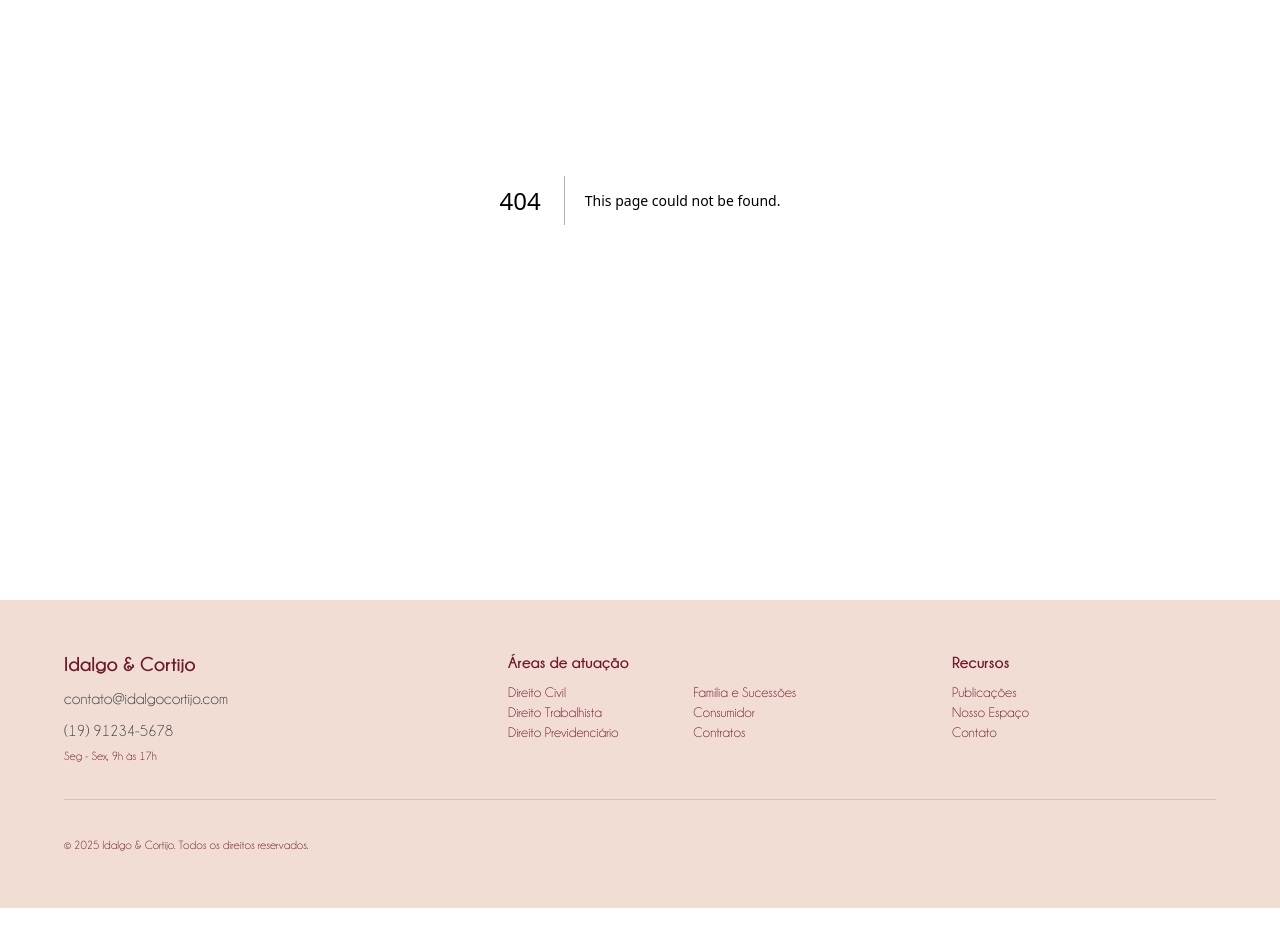
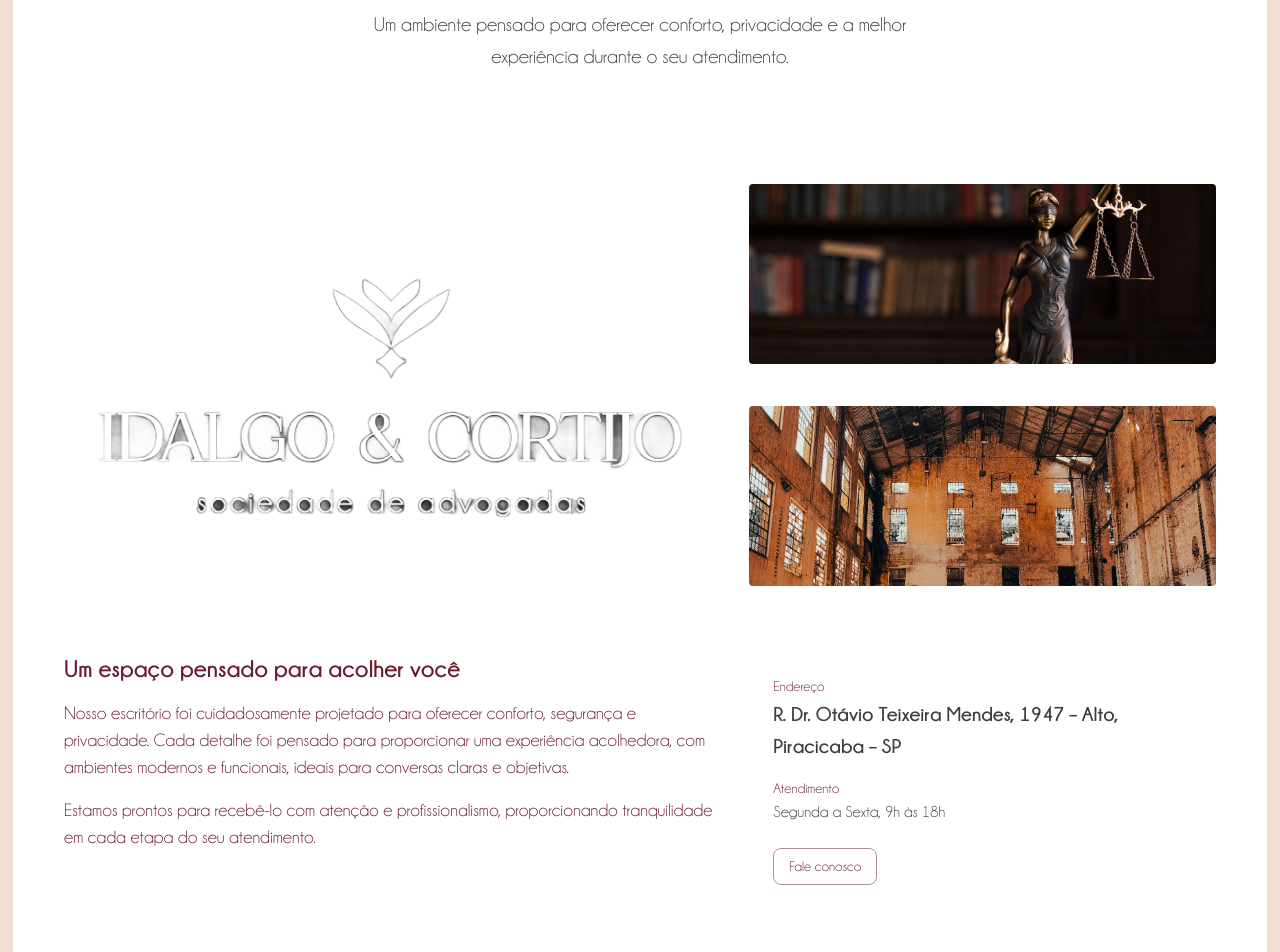
Before and after one commit to bdj-house/llp, a Next.js app: page /nosso-espaco in a window 1280 px wide. Before the commit this address had no page. Shown: the part 200-1152 px from the top of the page. Before the commit the page ends 1108 px from the top, so only its background shows below. Built offline with nearby package versions, Linux system fonts and the light colour scheme; some icons are missing.

Commit message:
feat: adding our space sketch

```diff
--- /dev/null
+++ b/src/app/nosso-espaco/page.tsx
@@ -0,0 +1,16 @@
+import main5 from '@/assets/images/main-5.png';
+import main6 from '@/assets/images/main-6.png';
+import test2 from '@/assets/images/test-2.jpg';
+import woman1 from '@/assets/images/woman-1.jpg';
+import OurSpaceScreen from '@/features/OurSpace/screen';
+import type { Metadata } from 'next';
+
+export const metadata: Metadata = {
+  title: 'Nosso Espaço | Idalgo Cortijo',
+  description:
+    'Conheça nosso escritório: um ambiente acolhedor e preparado para atendê-lo com excelência e privacidade, em Piracicaba - SP.',
+};
+
+export default function OurSpacePage() {
+  return <OurSpaceScreen images={{ main5, main6, test2, woman1 }} />;
+}
--- /dev/null
+++ b/src/features/OurSpace/screen/index.tsx
@@ -0,0 +1,139 @@
+'use client';
+
+import { ViewContainer } from '@/shared/components';
+import { Box, Button, Container, Paper, Typography } from '@mui/material';
+import Image, { StaticImageData } from 'next/image';
+import { useState } from 'react';
+
+interface Props {
+  images: {
+    main5: StaticImageData;
+    main6: StaticImageData;
+    test2: StaticImageData;
+    woman1: StaticImageData;
+  };
+}
+
+export default function OurSpaceScreen({ images }: Props) {
+  const [isMapOpen, setIsMapOpen] = useState(false);
+
+  return (
+    <ViewContainer
+      header={{
+        title: 'Nosso Espaço',
+        subtitle: 'Conheça o escritório',
+        subject:
+          'Um ambiente pensado para oferecer conforto, privacidade e a melhor experiência durante o seu atendimento.',
+      }}
+      isPageContainer
+    >
+      <Container sx={{ py: 8 }}>
+        <Box
+          sx={{
+            display: 'grid',
+            alignItems: 'stretch',
+            gap: 4,
+            gridTemplateColumns: { xs: '1fr', md: '7fr 5fr' },
+          }}
+        >
+          <Box>
+            <Paper
+              elevation={0}
+              sx={{ position: 'relative', height: { xs: 260, md: 420 }, overflow: 'hidden' }}
+            >
+              <Image
+                src={images.main5}
+                alt="Recepção do escritório"
+                fill
+                style={{ objectFit: 'cover' }}
+              />
+            </Paper>
+          </Box>
+          <Box>
+            <Box
+              sx={{
+                display: 'grid',
+                gap: 3,
+                height: '100%',
+                gridTemplateColumns: { xs: '1fr 1fr', md: '1fr' },
+              }}
+            >
+              <Paper elevation={0} sx={{ position: 'relative', height: 180, overflow: 'hidden' }}>
+                <Image
+                  src={images.main6}
+                  alt="Sala de atendimento"
+                  fill
+                  style={{ objectFit: 'cover' }}
+                />
+              </Paper>
+              <Paper elevation={0} sx={{ position: 'relative', height: 180, overflow: 'hidden' }}>
+                <Image
+                  src={images.test2}
+                  alt="Detalhes do ambiente"
+                  fill
+                  style={{ objectFit: 'cover' }}
+                />
+              </Paper>
+            </Box>
+          </Box>
+        </Box>
+        <Box
+          sx={{
+            display: 'grid',
+            gap: 4,
+            gridTemplateColumns: { xs: '1fr', md: '7fr 5fr' },
+            mt: 6,
+          }}
+        >
+          <Box>
+            <Typography
+              variant="h5"
+              color="primary"
+              mb={2}
+              fontWeight={600}
+              gutterBottom
+              fontSize={24}
+            >
+              Um espaço pensado para acolher você
+            </Typography>
+            <Typography variant="body1" color="text.secondary" paragraph fontSize={18}>
+              Nosso escritório foi cuidadosamente projetado para oferecer conforto, segurança e
+              privacidade. Cada detalhe foi pensado para proporcionar uma experiência acolhedora,
+              com ambientes modernos e funcionais, ideais para conversas claras e objetivas.
+            </Typography>
+            <Typography variant="body1" color="text.secondary" fontSize={18}>
+              Estamos prontos para recebê-lo com atenção e profissionalismo, proporcionando
+              tranquilidade em cada etapa do seu atendimento.
+            </Typography>
+          </Box>
+
+          <Box>
+            <Paper elevation={0} sx={{ p: 3 }}>
+              <Typography variant="subtitle2" color="text.secondary">
+                Endereço
+              </Typography>
+              <Typography variant="h6" fontWeight={600} gutterBottom>
+                R. Dr. Otávio Teixeira Mendes, 1947 – Alto, Piracicaba – SP
+              </Typography>
+              <Typography variant="subtitle2" color="text.secondary" sx={{ mt: 2 }}>
+                Atendimento
+              </Typography>
+              <Typography variant="body1">Segunda a Sexta, 9h às 18h</Typography>
+              <Box sx={{ display: 'flex', gap: 2, mt: 3, flexWrap: 'wrap' }}>
+                <Button
+                  variant="outlined"
+                  color="primary"
+                  href="https://wa.me/5519999999999"
+                  target="_blank"
+                  rel="noopener noreferrer"
+                >
+                  Fale conosco
+                </Button>
+              </Box>
+            </Paper>
+          </Box>
+        </Box>
+      </Container>
+    </ViewContainer>
+  );
+}
--- a/src/shared/components/Breadcrumb/index.tsx
+++ b/src/shared/components/Breadcrumb/index.tsx
@@ -1,7 +1,7 @@
+import { Routes } from '@/config/routes';
 import { ChevronRight, Home } from '@mui/icons-material';
 import { Box, ButtonBase, Typography } from '@mui/material';
 import { useRouter } from 'next/navigation';
-import { Routes } from '@/config/routes';
 
 interface Props {
   lastPage: {
--- a/src/shared/components/Map/index.tsx
+++ b/src/shared/components/Map/index.tsx
@@ -1,7 +1,7 @@
+import { googleMapUrl } from '@/shared/constants';
 import CloseIcon from '@mui/icons-material/Close';
 import { Box, Dialog, DialogContent, IconButton, Toolbar, Typography } from '@mui/material';
 import { useMemo, useState } from 'react';
-import { googleMapUrl } from '@/shared/constants';
 import { CenterBox } from '../Center';
 import { If } from '../If';
 import { Spinner } from '../Spinner';
```
